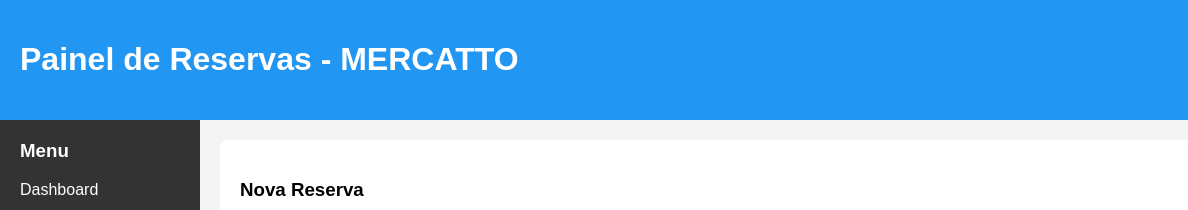
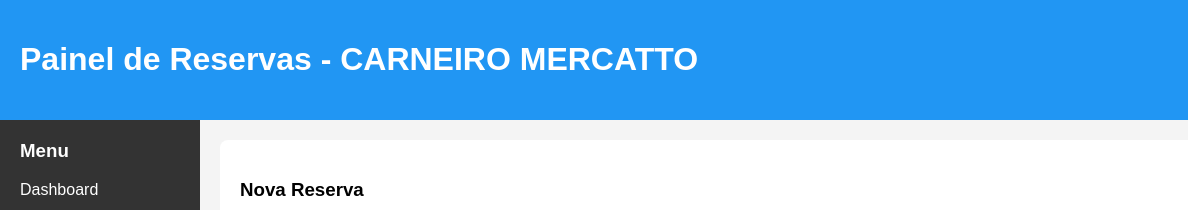
Before and after one commit to grupodvbr/paineldereservas, a plain HTML site: page index.html in a window 1280 px wide. Shown: the top 210 px of the page, 0-1188 px from the left. Drawn offline with Linux system fonts and the light colour scheme.

Commit message:
Update index.html

```diff
--- a/index.html
+++ b/index.html
@@ -37,7 +37,7 @@
 <body>
 
 <header>
-  <h1>Painel de Reservas - MERCATTO</h1>
+  <h1>Painel de Reservas - CARNEIRO MERCATTO</h1>
   <img src="https://static.wixstatic.com/media/d830b0_207a7b09d8f24ebc97b887c3d4d18691~mv2.png" alt="Logo" />
 </header>
 
```
